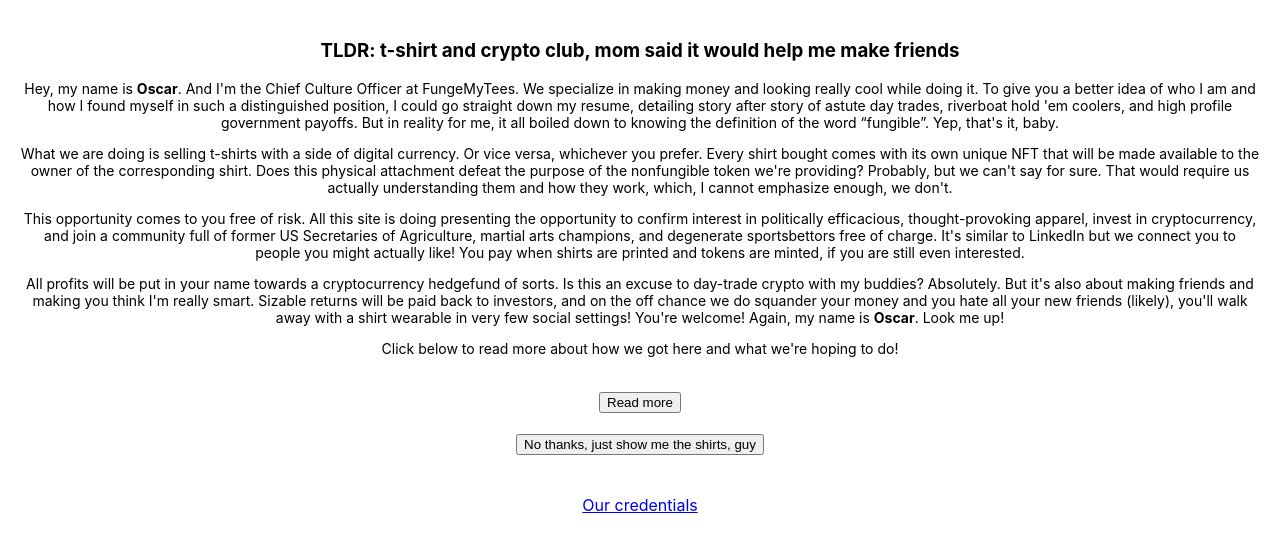
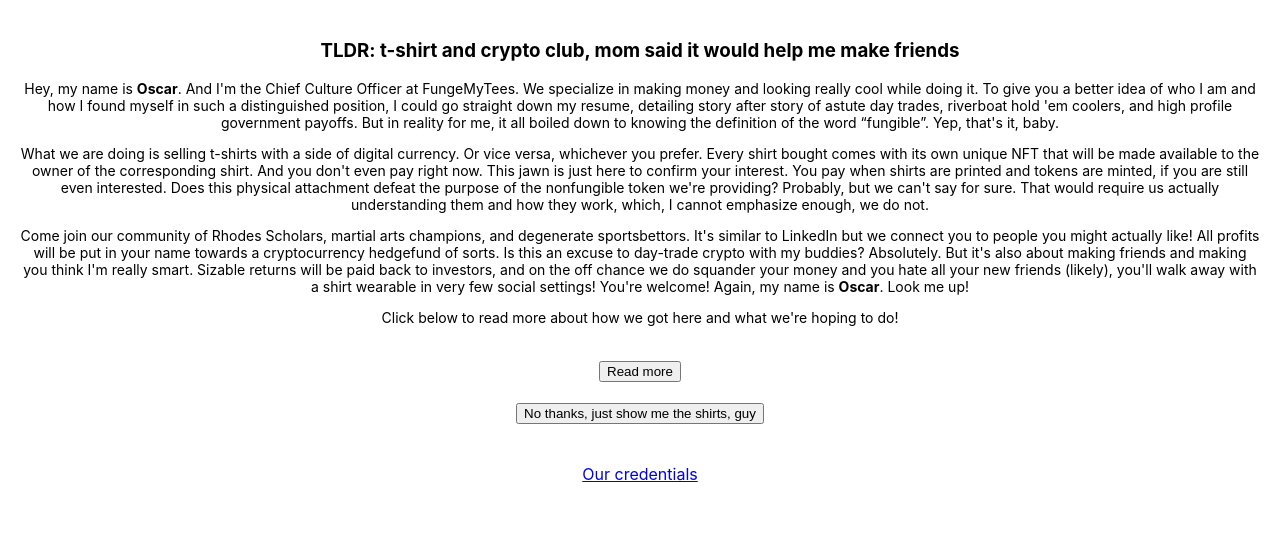
Before and after one commit to logroa/fungy-front, a React app: page / in a window 1280 px wide. Shown: the top 552 px of the page. Built offline with nearby package versions, Linux system fonts and the light colour scheme; no server answers.

Commit message:
shorter i think

```diff
--- a/src/App.js
+++ b/src/App.js
@@ -46,21 +46,15 @@
           <p>
             What we are doing is selling t-shirts with a side of digital currency. Or vice
             versa, whichever you prefer. Every shirt bought comes with its own unique NFT that will be made available to the owner
-            of the corresponding shirt. Does this physical attachment defeat the purpose of the nonfungible token we're
-            providing? Probably, but we can't say for sure. That would require us actually understanding them and how they
-            work, which, I cannot emphasize enough, we don't.
+            of the corresponding shirt. And you don't even pay right now.  This jawn is just here to confirm your interest.
+            You pay when shirts are printed and tokens are minted, if you are still even interested. Does this physical attachment
+            defeat the purpose of the nonfungible token we're providing? Probably, but we can't say for sure. That would require
+            us actually understanding them and how they work, which, I cannot emphasize enough, we do not.
           </p>
 
           <p>
-            This opportunity comes to you free of risk.  All this site is doing presenting the opportunity to confirm interest
-            in politically efficacious, thought-provoking apparel, invest in cryptocurrency, and join a community full of former
-            US Secretaries of Agriculture, martial arts champions, and degenerate sportsbettors free of charge. It's similar to
-            LinkedIn but we connect you to people you might actually like! You pay when shirts are printed and
-            tokens are minted, if you are still even interested.
-          </p>
-
-          <p>
-            All profits will be put in your
+            Come join our community of Rhodes Scholars, martial arts champions, and degenerate sportsbettors. It's similar to
+            LinkedIn but we connect you to people you might actually like! All profits will be put in your
             name towards a cryptocurrency hedgefund of sorts.  Is this an excuse to day-trade crypto with my buddies?  Absolutely.
             But it's also about making friends and making you think I'm really smart. Sizable returns will be paid back to investors,
             and on the off chance we do squander your money and you hate all your new friends (likely), you'll walk away with a shirt
```
